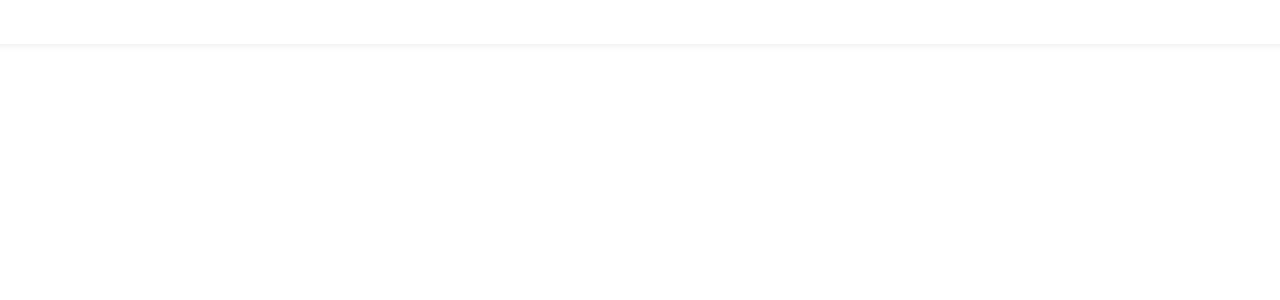
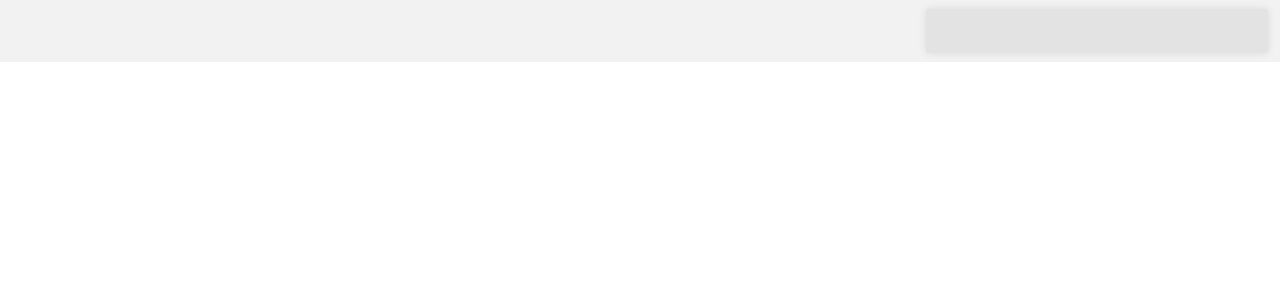
Before and after one commit to anontyro/tax-scout-fe-search, a React (Create React App) app: page / in a window 1280 px wide. Shown: the top 300 px of the page. Built offline with nearby package versions, Linux system fonts and the light colour scheme.

Commit message:
feat: navbar added fixed popper next more work on results

```diff
--- a/src/App.tsx
+++ b/src/App.tsx
@@ -1,5 +1,5 @@
 import styled from "styled-components";
-import MainSearch from "./components/Search/MainSearch";
+import MainNav from "./components/NavBar/MainNav";
 
 const MainContentContainer = styled.div`
   display: flex;
@@ -13,7 +13,7 @@ const MainContentContainer = styled.div`
 const App: React.FC = () => {
   return (
     <MainContentContainer>
-      <MainSearch />
+      <MainNav />
     </MainContentContainer>
   );
 };
--- /dev/null
+++ b/src/components/NavBar/MainNav.tsx
@@ -0,0 +1,26 @@
+import styled from "styled-components";
+import MainSearch from "../Search/MainSearch";
+
+const MainNavContainer = styled.div`
+  display: flex;
+  flex-direction: row;
+  align-items: flex-end;
+  justify-content: end;
+  width: 100%;
+  background-color: #f2f2f2;
+  padding: 9px 12px;
+`;
+
+const SearchContainer = styled.div``;
+
+const MainNav: React.FC = () => {
+  return (
+    <MainNavContainer>
+      <SearchContainer>
+        <MainSearch />
+      </SearchContainer>
+    </MainNavContainer>
+  );
+};
+
+export default MainNav;
--- a/src/components/Search/MainSearch.tsx
+++ b/src/components/Search/MainSearch.tsx
@@ -29,9 +29,10 @@ const SearchInput = styled.input`
   font-weight: 500;
   color: #333;
   padding: 0.5rem 1rem;
-  border-radius: 0.5rem;
   box-shadow: 0 0 0.5rem rgba(0, 0, 0, 0.1);
   transition: all 0.2s ease-in-out;
+  background-color: #e3e3e3;
+  border-radius: 2px;
   &:focus {
     box-shadow: 0 0 0.5rem rgba(0, 0, 0, 0.2);
   }
@@ -51,16 +52,18 @@ const BookLoadPlaceholder: React.FC = () => {
 };
 
 interface MainSearchResultsProps {
+  style: React.CSSProperties;
   setReference: (ref: HTMLDivElement | null) => void;
 }
 
 const MainSearchResults: React.FC<MainSearchResultsProps> = ({
+  style,
   setReference,
 }) => {
   const isLoading = useAppSelector(isBookLoading);
   const currentBook = useAppSelector(findCurrentBook);
   return (
-    <MainSearchResultsContainer ref={setReference}>
+    <MainSearchResultsContainer style={style} ref={setReference}>
       {isLoading ? (
         <BookLoadPlaceholder />
       ) : (
@@ -87,7 +90,7 @@ const MainSearch: React.FC = () => {
     null
   );
   const { styles, attributes } = usePopper(referenceElement, popperElement, {
-    placement: "bottom-start",
+    placement: "bottom",
   });
   const handleSearchQuery = (e: React.ChangeEvent<HTMLInputElement>) => {
     const val = e.target.value;
@@ -104,14 +107,17 @@ const MainSearch: React.FC = () => {
     <>
       <SearchContainer>
         <SearchInput
-          ref={setPopperElement}
+          ref={setReferenceElement}
           value={searchQuery}
           onChange={handleSearchQuery}
           {...attributes.popper}
         />
       </SearchContainer>
       {isResultsVisible && (
-        <MainSearchResults setReference={setReferenceElement} />
+        <MainSearchResults
+          style={styles.popper}
+          setReference={setPopperElement}
+        />
       )}
     </>
   );
--- a/src/index.css
+++ b/src/index.css
@@ -1,13 +1,17 @@
+* {
+  box-sizing: border-box;
+}
+
 body {
   margin: 0;
-  font-family: -apple-system, BlinkMacSystemFont, 'Segoe UI', 'Roboto', 'Oxygen',
-    'Ubuntu', 'Cantarell', 'Fira Sans', 'Droid Sans', 'Helvetica Neue',
+  font-family: -apple-system, BlinkMacSystemFont, "Segoe UI", "Roboto", "Oxygen",
+    "Ubuntu", "Cantarell", "Fira Sans", "Droid Sans", "Helvetica Neue",
     sans-serif;
   -webkit-font-smoothing: antialiased;
   -moz-osx-font-smoothing: grayscale;
 }
 
 code {
-  font-family: source-code-pro, Menlo, Monaco, Consolas, 'Courier New',
+  font-family: source-code-pro, Menlo, Monaco, Consolas, "Courier New",
     monospace;
 }
```
